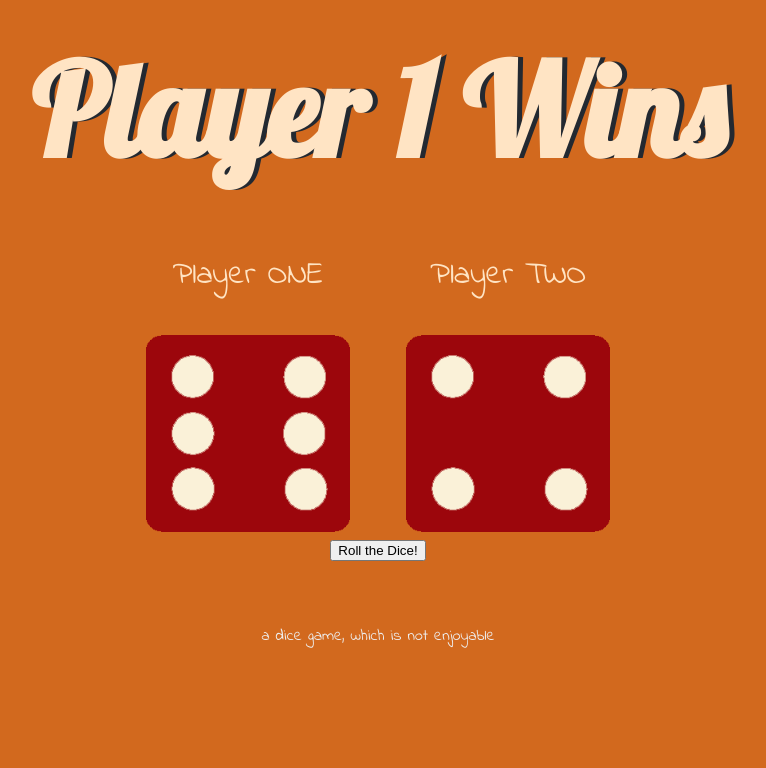
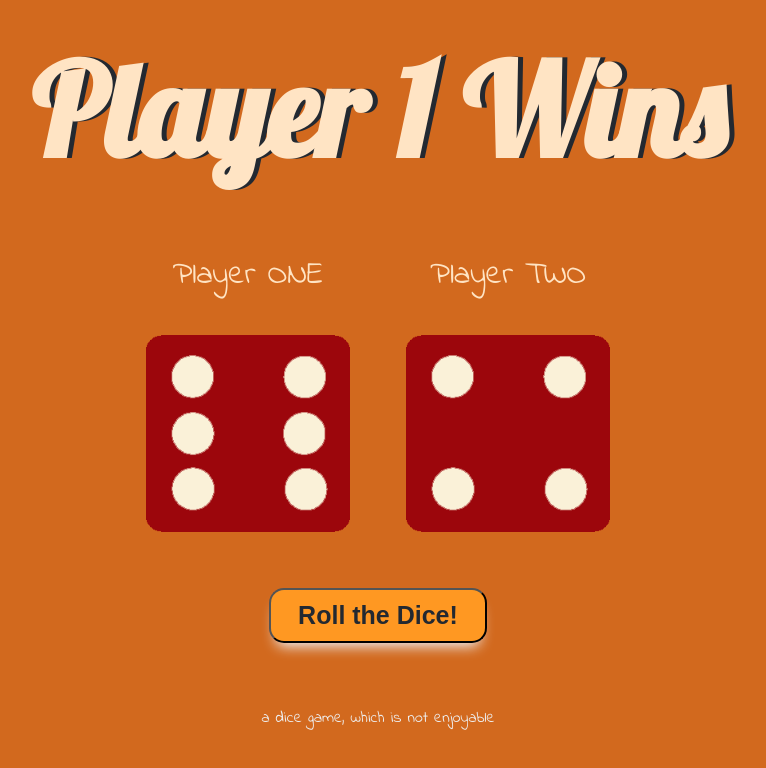
Before and after one commit to anilkalkan/dicegame, a plain HTML site: page index.html in a window 1280 px wide. Shown: the whole page, without its empty margins (262-1028 px from the left). Drawn offline with Linux system fonts and the light colour scheme.

Commit message:
Update styles.css

```diff
--- a/styles.css
+++ b/styles.css
@@ -32,12 +32,20 @@ img {
   width: 80%;
 }
 
-center {
-  margin-top: 5%;
-  color: #ffe4c4;
-  font-size: 2rem;
-  text-align: center;
-  font-family: 'Indie Flower', cursive;
+.btn {
+  box-shadow: 0px 10px 14px -7px #f0f8ff;
+  background-color:#ff9822;
+  color: #232931;
+	border-radius:15px;
+  cursor:pointer;
+	font-size: 25px;
+  font-weight: 700;
+  padding:11px 27px;
+  margin-top: 3rem;
+}
+
+.btn:hover {
+  color: white;
 }
 
 footer {
```
